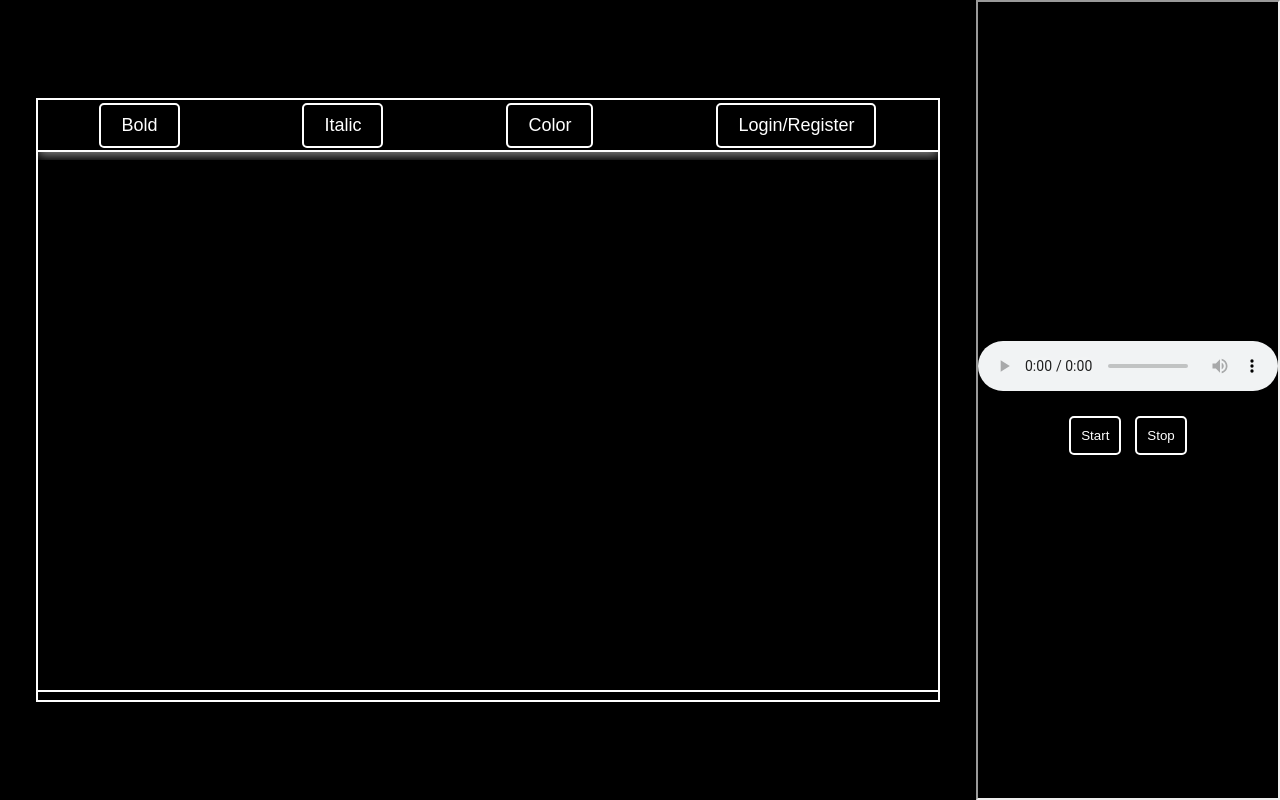
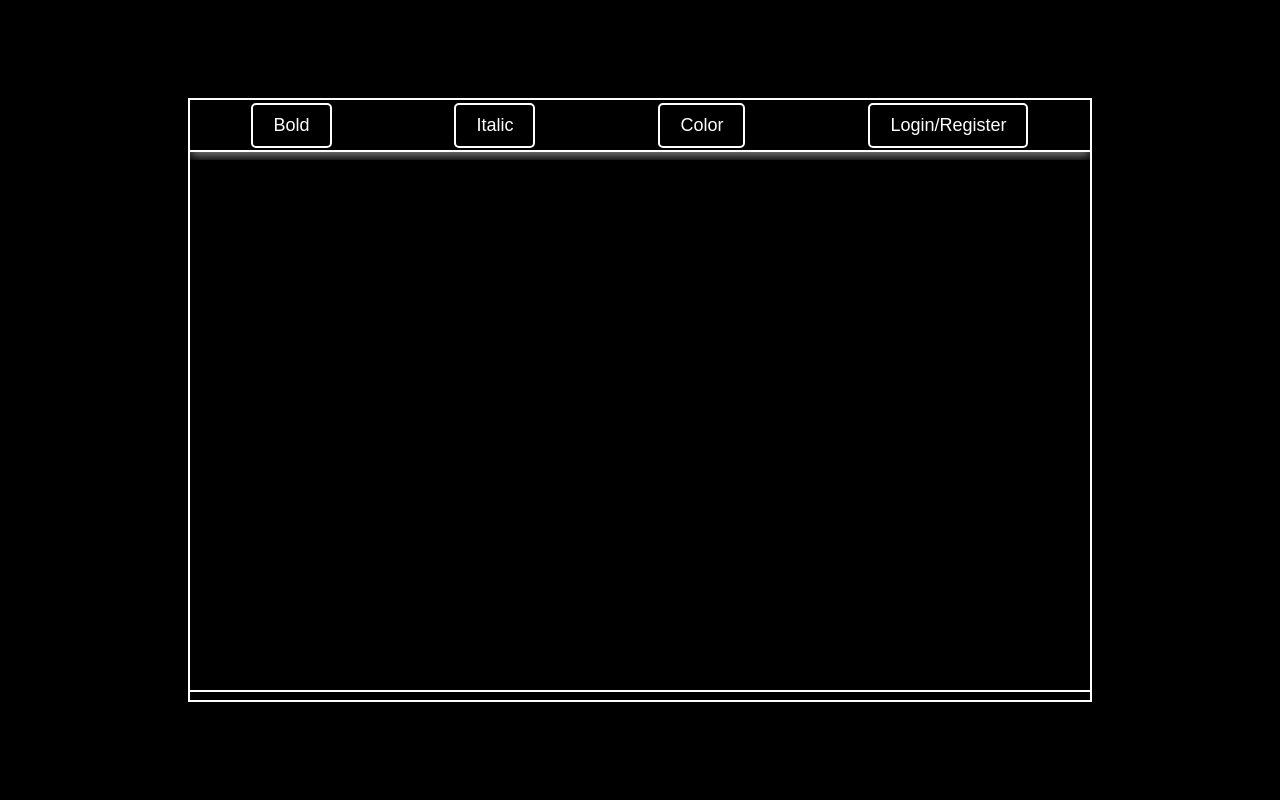
Before and after one commit to amateur5/galaksija, a website: page public/index.html in a window 1280 px wide. Drawn offline with nearby package versions, Linux system fonts and the light colour scheme; no server answers.

Commit message:
Update index.html
cindum o playerlink

```diff
--- a/public/index.html
+++ b/public/index.html
@@ -31,7 +31,7 @@
         </div>
     </div>
 
- <iframe src="player.html" title="Player"></iframe>
+
 <script src="ulaz.js"></script>
 
     <script src="scroll.js"></script> <!-- Povezivanje JavaScript datoteke -->
```
